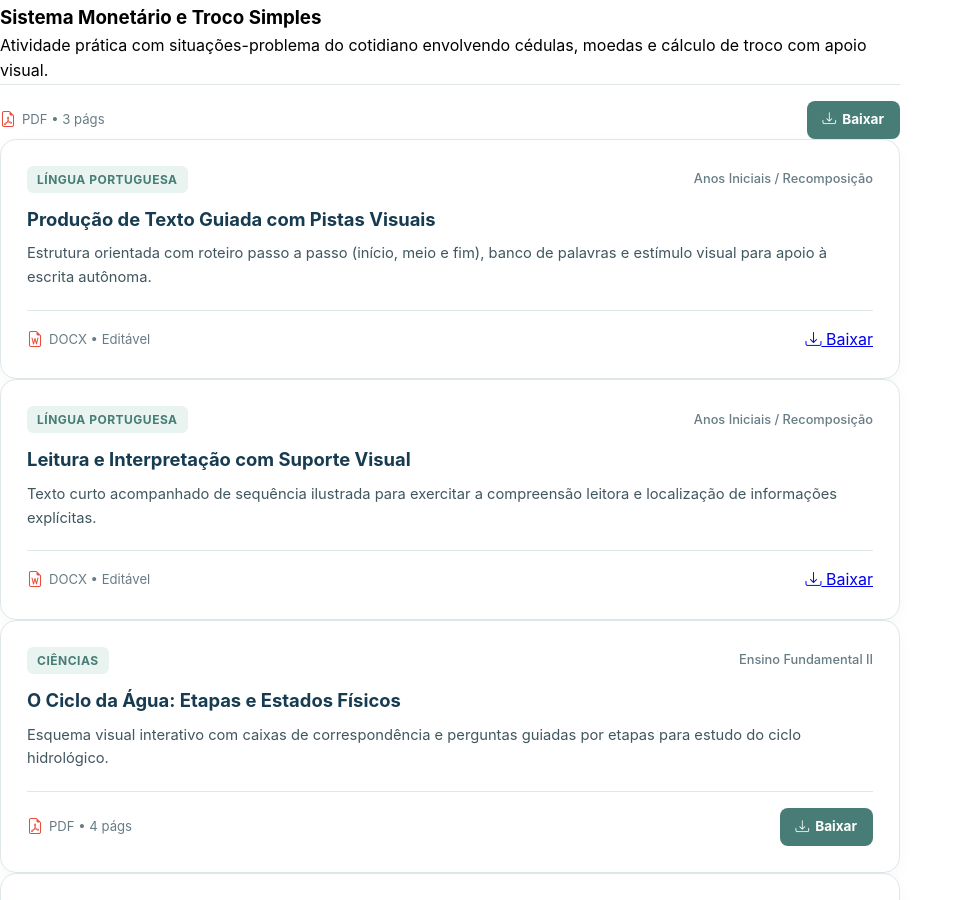
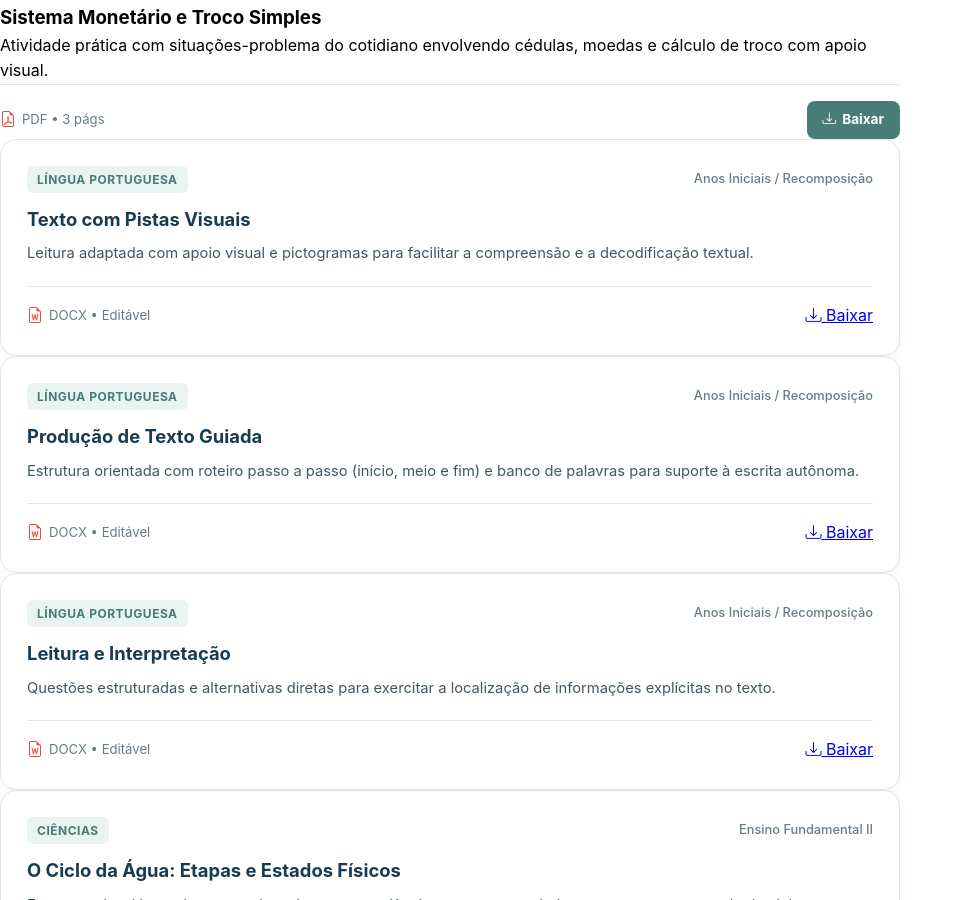
Before and after one commit to vanessa-paiva/educacao_inclusiva, a plain HTML site: page atividades_prontas/atividades.html in a window 1280 px wide. Shown: the part 647-1547 px from the top of the page, without its empty margins (0-963 px from the left). Drawn offline with nearby package versions, Linux system fonts and the light colour scheme.

Commit message:
atividades português

```diff
--- a/atividades_prontas/atividades.html
+++ b/atividades_prontas/atividades.html
@@ -130,6 +130,7 @@
 
             <!-- Card 2: Português -->
             <!-- Card Língua Portuguesa 1: Produção de Texto Guiada -->
+            <!-- Card Português 1: Texto com Pistas Visuais -->
             <div class="activity-card" data-category="portugues" data-materia="portugues">
                 <div class="activity-header">
                     <span class="activity-tag">Língua Portuguesa</span>
@@ -137,8 +138,30 @@
                 </div>
 
                 <div class="activity-body">
-                    <h3>Produção de Texto Guiada com Pistas Visuais</h3>
-                    <p>Estrutura orientada com roteiro passo a passo (início, meio e fim), banco de palavras e estímulo visual para apoio à escrita autônoma.</p>
+                    <h3>Texto com Pistas Visuais</h3>
+                    <p>Leitura adaptada com apoio visual e pictogramas para facilitar a compreensão e a decodificação textual.</p>
+                </div>
+
+                <div class="activity-footer">
+                    <span class="file-info">
+                        <i class="bi bi-file-earmark-word text-primary"></i> DOCX • Editável
+                    </span>
+                    <a href="Texto_Pistas_Visuais.docx" download="Texto_Pistas_Visuais_NEXO_Edu.docx" class="btn-download">
+                        <i class="bi bi-download"></i> Baixar
+                    </a>
+                </div>
+            </div>
+
+            <!-- Card Português 2: Produção de Texto Guiada -->
+            <div class="activity-card" data-category="portugues" data-materia="portugues">
+                <div class="activity-header">
+                    <span class="activity-tag">Língua Portuguesa</span>
+                    <span class="activity-level">Anos Iniciais / Recomposição</span>
+                </div>
+
+                <div class="activity-body">
+                    <h3>Produção de Texto Guiada</h3>
+                    <p>Estrutura orientada com roteiro passo a passo (início, meio e fim) e banco de palavras para suporte à escrita autônoma.</p>
                 </div>
 
                 <div class="activity-footer">
@@ -151,7 +174,7 @@
                 </div>
             </div>
 
-            <!-- Card Língua Portuguesa 2: Leitura e Interpretação -->
+            <!-- Card Português 3: Leitura e Interpretação -->
             <div class="activity-card" data-category="portugues" data-materia="portugues">
                 <div class="activity-header">
                     <span class="activity-tag">Língua Portuguesa</span>
@@ -159,8 +182,8 @@
                 </div>
 
                 <div class="activity-body">
-                    <h3>Leitura e Interpretação com Suporte Visual</h3>
-                    <p>Texto curto acompanhado de sequência ilustrada para exercitar a compreensão leitora e localização de informações explícitas.</p>
+                    <h3>Leitura e Interpretação</h3>
+                    <p>Questões estruturadas e alternativas diretas para exercitar a localização de informações explícitas no texto.</p>
                 </div>
 
                 <div class="activity-footer">
```
Also changed, not shown: 1 other file.
